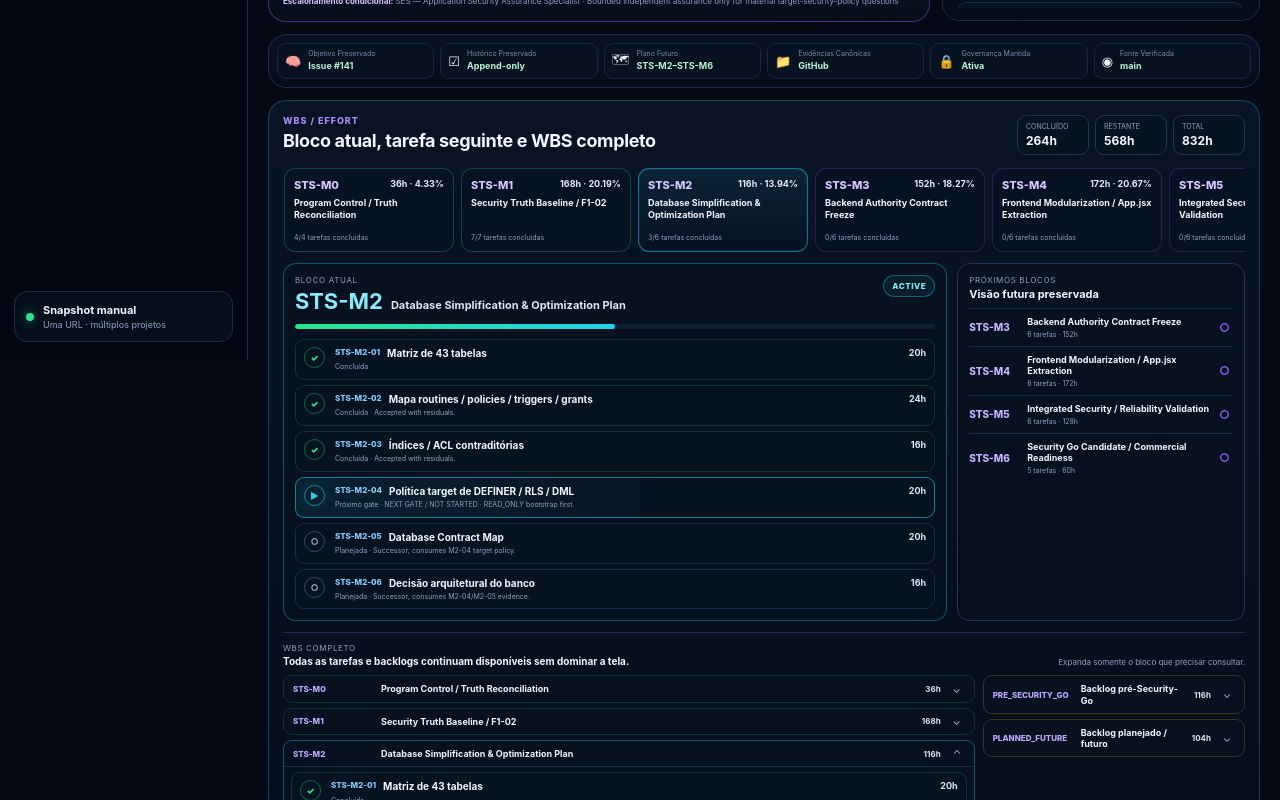
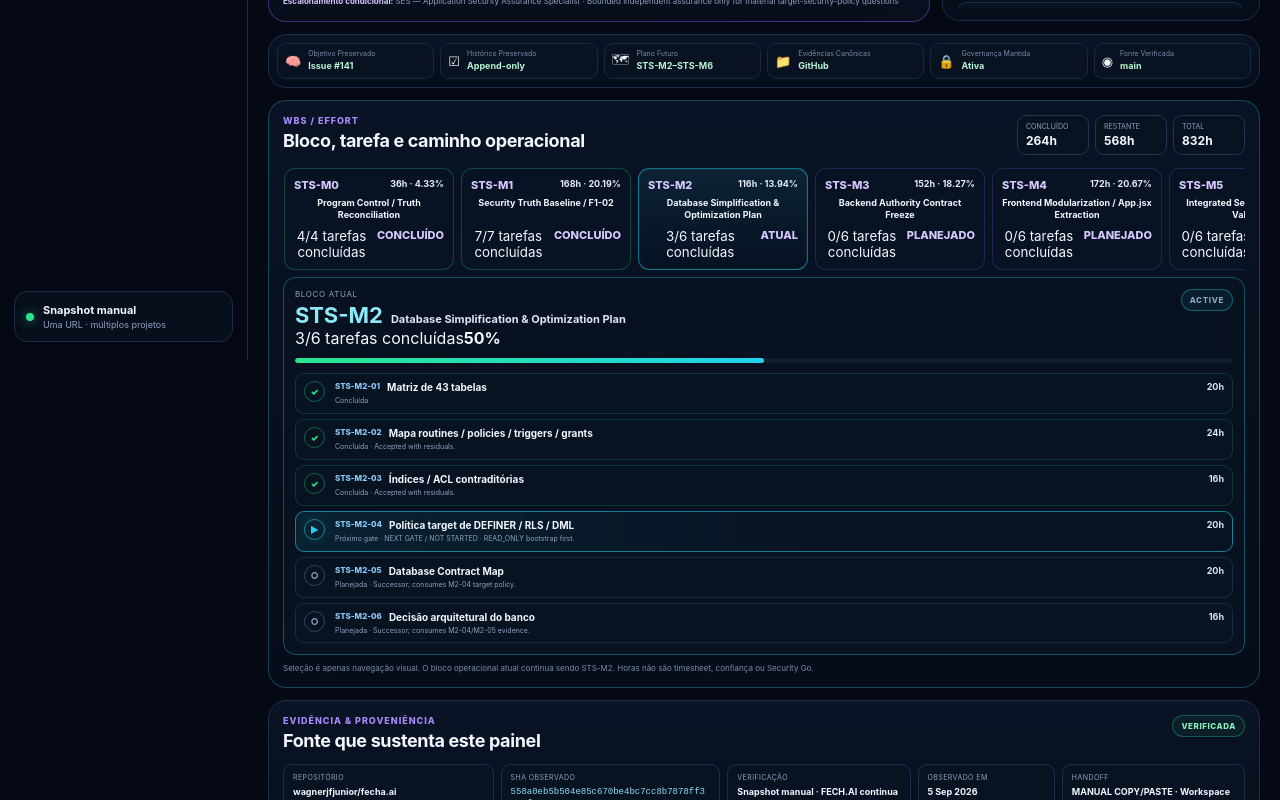
Before and after one commit to wagnerjfjunior/sfjm-workspace, a Next.js app: page / in a window 1280 px wide. Shown: the part 440-1240 px from the top of the page. Built offline with nearby package versions, Linux system fonts and the light colour scheme.

Commit message:
design: make WBS milestones interactive

```diff
--- a/components/WorkspaceHome.tsx
+++ b/components/WorkspaceHome.tsx
@@ -5,7 +5,6 @@ import {
   calculateAcceptedProgramProgress,
   workspaceDemo,
   type ExternalProject,
-  type WbsBacklog,
   type WbsMilestone,
   type WbsTask
 } from "@/data/workspace-demo";
@@ -300,75 +299,96 @@ function WbsFocusTask({ task, focusId }: { task: WbsTask; focusId?: string }) {
 function WbsMilestoneTab({
   milestone,
   active,
-  totalHours
+  selected,
+  totalHours,
+  onSelect
 }: {
   milestone: WbsMilestone;
   active: boolean;
+  selected: boolean;
   totalHours: number;
+  onSelect: () => void;
 }) {
   const completed = milestone.tasks.filter((task) => task.state === "COMPLETE").length;
   const effortShare = totalHours ? (milestone.hours / totalHours) * 100 : 0;
+  const operationalLabel =
+    milestone.state === "COMPLETE" ? "Concluído" :
+    milestone.state === "ACTIVE" ? "Atual" :
+    "Planejado";
+
   return (
-    <div className={`wbsMilestoneTab ${milestone.state.toLowerCase()} ${active ? "selected" : ""}`}>
+    <button
+      className={`wbsMilestoneTab ${milestone.state.toLowerCase()} ${selected ? "selected" : ""}`}
+      type="button"
+      onClick={onSelect}
+      aria-pressed={selected}
+      aria-label={`${milestone.id}: ${milestone.label}. ${operationalLabel}. ${completed} de ${milestone.tasks.length} tarefas concluídas.`}
+    >
       <div>
         <span>{milestone.id}</span>
         <b>{milestone.hours}h · {effortShare.toFixed(2)}%</b>
       </div>
       <strong>{milestone.label}</strong>
+      <div className="milestoneMetaLine">
         <small>{completed}/{milestone.tasks.length} tarefas concluídas</small>
+        <span className={`milestoneOperationalState ${milestone.state.toLowerCase()}`}>
+          {active ? "ATUAL" : operationalLabel.toUpperCase()}
+        </span>
       </div>
-  );
-}
-
-function FullMilestoneDetails({ milestone, focusId }: { milestone: WbsMilestone; focusId?: string }) {
-  return (
-    <details className={`wbsDetail ${milestone.state.toLowerCase()}`} open={milestone.state === "ACTIVE"}>
-      <summary>
-        <span>{milestone.id}</span>
-        <strong>{milestone.label}</strong>
-        <b>{milestone.hours}h</b>
-      </summary>
-      <ul className="focusTaskList detailTaskList">
-        {milestone.tasks.map((task) => <WbsFocusTask task={task} focusId={focusId} key={task.id} />)}
-      </ul>
-    </details>
-  );
-}
-
-function BacklogDetails({ backlog }: { backlog: WbsBacklog }) {
-  const taskHours = backlog.tasks.reduce((total, task) => total + task.hours, 0);
-  return (
-    <details className="wbsDetail backlogDetail">
-      <summary>
-        <span>{backlog.id}</span>
-        <strong>{backlog.label}</strong>
-        <b>{taskHours}h</b>
-      </summary>
-      <ul className="focusTaskList detailTaskList">
-        {backlog.tasks.map((task) => <WbsFocusTask task={task} key={task.id} />)}
-      </ul>
-    </details>
+    </button>
   );
 }
 
 function WbsCommandCenter() {
   const wbs = workspaceDemo.fechaiWbs;
-  const activeMilestone = wbs.milestones.find((milestone) => milestone.state === "ACTIVE") ?? wbs.milestones[0];
+  const activeMilestone =
+    wbs.milestones.find((milestone) => milestone.state === "ACTIVE") ??
+    wbs.milestones[0];
+
+  const [selectedMilestoneId, setSelectedMilestoneId] = useState(activeMilestone.id);
+
+  const selectedMilestone =
+    wbs.milestones.find((milestone) => milestone.id === selectedMilestoneId) ??
+    activeMilestone;
+
   const activeTasks: WbsTask[] = activeMilestone.tasks;
-  const focusTask = activeTasks.find((task) => task.note?.includes("NEXT GATE")) ??
+  const focusTask =
+    activeTasks.find((task) => task.note?.includes("NEXT GATE")) ??
     activeTasks.find((task) => task.state !== "COMPLETE");
+
   const completedHours = wbs.milestones.reduce(
-    (total, milestone) => total + milestone.tasks.filter((task) => task.state === "COMPLETE").reduce((sum, task) => sum + task.hours, 0),
+    (total, milestone) =>
+      total +
+      milestone.tasks
+        .filter((task) => task.state === "COMPLETE")
+        .reduce((sum, task) => sum + task.hours, 0),
     0
   );
   const remaining = wbs.totalCriticalHours - completedHours;
+
+  const selectedCompletedTasks = selectedMilestone.tasks.filter(
+    (task) => task.state === "COMPLETE"
+  ).length;
+  const selectedProgress = selectedMilestone.tasks.length
+    ? (selectedCompletedTasks / selectedMilestone.tasks.length) * 100
+    : 0;
+
+  const selectedIsActive = selectedMilestone.id === activeMilestone.id;
+  const selectedStateLabel =
+    selectedMilestone.state === "COMPLETE"
+      ? "CONCLUÍDO"
+      : selectedMilestone.state === "ACTIVE"
+        ? "ACTIVE"
+        : "PLANEJADO";
+
+  const selectedFocusId = selectedIsActive ? focusTask?.id : undefined;
 
   return (
     <article className="commandCard wbsCommand" id="wbs">
       <div className="sectionHeader">
         <div>
           <div className="eyebrow">WBS / effort</div>
-          <h2>Bloco atual, tarefa seguinte e WBS completo</h2>
+          <h2>Bloco, tarefa e caminho operacional</h2>
         </div>
         <div className="wbsTotals">
           <span><small>Concluído</small><strong>{completedHours}h</strong></span>
@@ -377,76 +397,54 @@ function WbsCommandCenter() {
         </div>
       </div>
 
-      <div className="wbsTabs" tabIndex={0} role="region" aria-label="Blocos do WBS STS-M0 a STS-M6">
+      <div className="wbsTabs" role="region" aria-label="Selecione um bloco do WBS STS-M0 a STS-M6">
         {wbs.milestones.map((milestone) => (
           <WbsMilestoneTab
             milestone={milestone}
             active={milestone.id === activeMilestone.id}
+            selected={milestone.id === selectedMilestone.id}
             totalHours={wbs.totalCriticalHours}
+            onSelect={() => setSelectedMilestoneId(milestone.id)}
             key={milestone.id}
           />
         ))}
       </div>
 
-      <div className="wbsFocusGrid">
-        <section className="currentBlock">
+      <section className={`currentBlock selectedBlock ${selectedMilestone.state.toLowerCase()}`}>
         <div className="currentBlockHeader">
           <div>
-              <span>Bloco atual</span>
-              <h3>{activeMilestone.id}</h3>
-              <strong>{activeMilestone.label}</strong>
+            <span>{selectedIsActive ? "Bloco atual" : "Bloco selecionado"}</span>
+            <h3>{selectedMilestone.id}</h3>
+            <strong>{selectedMilestone.label}</strong>
           </div>
-            <span className="statusPill active">ACTIVE</span>
+          <div className="selectedBlockStatus">
+            <span className={`statusPill ${selectedMilestone.state.toLowerCase()}`}>
+              {selectedStateLabel}
+            </span>
+            {!selectedIsActive ? (
+              <small>Bloco operacional atual: {activeMilestone.id}</small>
+            ) : null}
           </div>
-          <div className="currentBlockProgress">
-            <span style={{ width: `${(activeMilestone.tasks.filter((task) => task.state === "COMPLETE").length / activeMilestone.tasks.length) * 100}%` }} />
         </div>
-          <ul className="focusTaskList">
-            {activeMilestone.tasks.map((task) => <WbsFocusTask task={task} focusId={focusTask?.id} key={task.id} />)}
+
+        <div className="selectedBlockProgressMeta">
+          <span>{selectedCompletedTasks}/{selectedMilestone.tasks.length} tarefas concluídas</span>
+          <strong>{selectedProgress.toFixed(0)}%</strong>
+        </div>
+        <div className="currentBlockProgress" aria-label={`${selectedProgress.toFixed(0)}% das tarefas do bloco selecionado concluídas`}>
+          <span style={{ width: `${selectedProgress}%` }} />
+        </div>
+
+        <ul className="focusTaskList selectedTaskList">
+          {selectedMilestone.tasks.map((task) => (
+            <WbsFocusTask task={task} focusId={selectedFocusId} key={task.id} />
+          ))}
         </ul>
       </section>
 
-        <aside className="nextBlocks">
-          <div className="nextBlocksHeader">
-            <span>Próximos blocos</span>
-            <strong>Visão futura preservada</strong>
+      <div className="wbsFootnote">
+        Seleção é apenas navegação visual. O bloco operacional atual continua sendo {activeMilestone.id}. Horas não são timesheet, confiança ou Security Go.
       </div>
-          {wbs.milestones.filter((milestone) => milestone.state === "PLANNED").map((milestone) => (
-            <div className="nextBlockRow" key={milestone.id}>
-              <span>{milestone.id}</span>
-              <div>
-                <strong>{milestone.label}</strong>
-                <small>{milestone.tasks.length} tarefas · {milestone.hours}h</small>
-              </div>
-              <b>○</b>
-            </div>
-          ))}
-        </aside>
-      </div>
-
-      <div className="fullWbsHeader">
-        <div>
-          <span>WBS completo</span>
-          <strong>Todas as tarefas e backlogs continuam disponíveis sem dominar a tela.</strong>
-        </div>
-        <small>Expanda somente o bloco que precisar consultar.</small>
-      </div>
-      <div className="wbsDetailsGrid">
-        <div className="wbsDetailsColumn">
-          {wbs.milestones.map((milestone) => (
-            <FullMilestoneDetails
-              milestone={milestone}
-              focusId={milestone.id === activeMilestone.id ? focusTask?.id : undefined}
-              key={milestone.id}
-            />
-          ))}
-        </div>
-        <div className="wbsDetailsColumn backlogColumn">
-          {wbs.backlogs.map((backlog) => <BacklogDetails backlog={backlog} key={backlog.id} />)}
-        </div>
-      </div>
-
-      <div className="wbsFootnote">Planejamento estrutural: horas não são timesheet, confiança ou Security Go.</div>
     </article>
   );
 }
```
Lines whose indentation alone changed are shown as unchanged.
